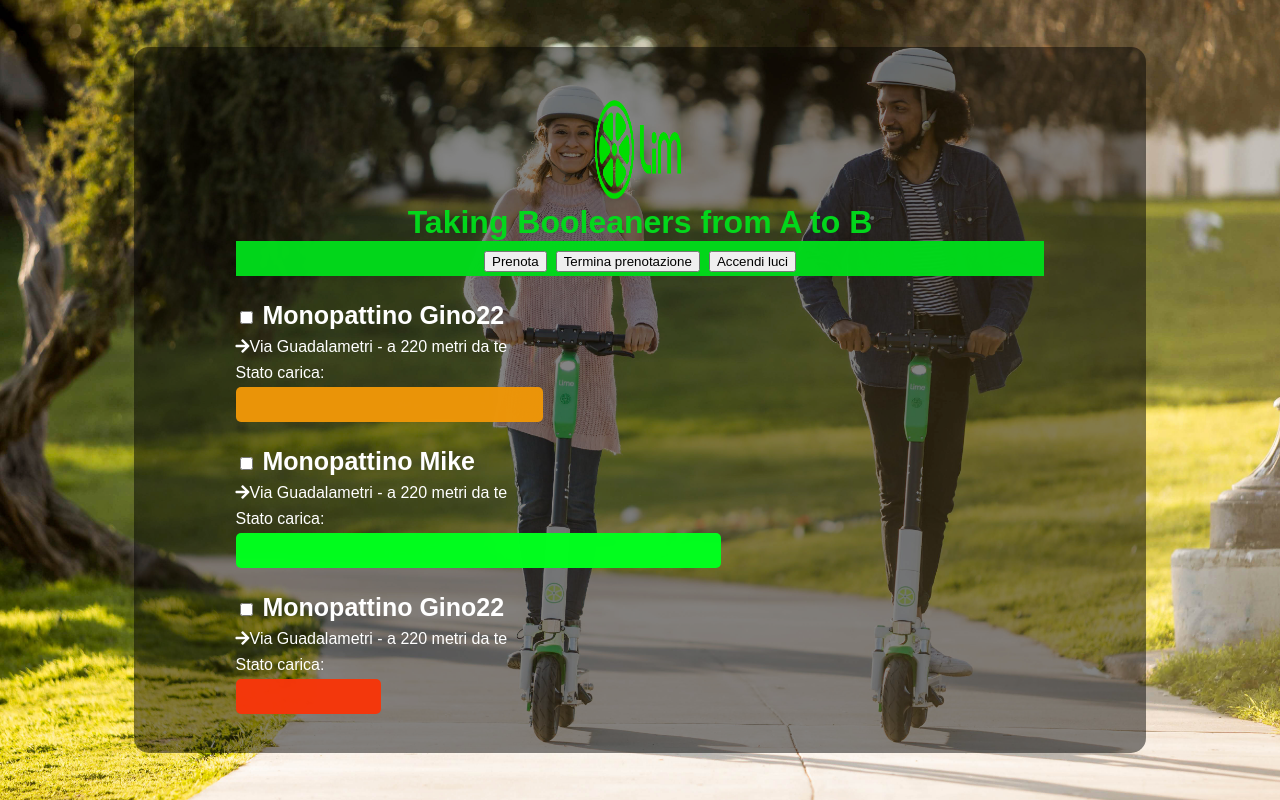
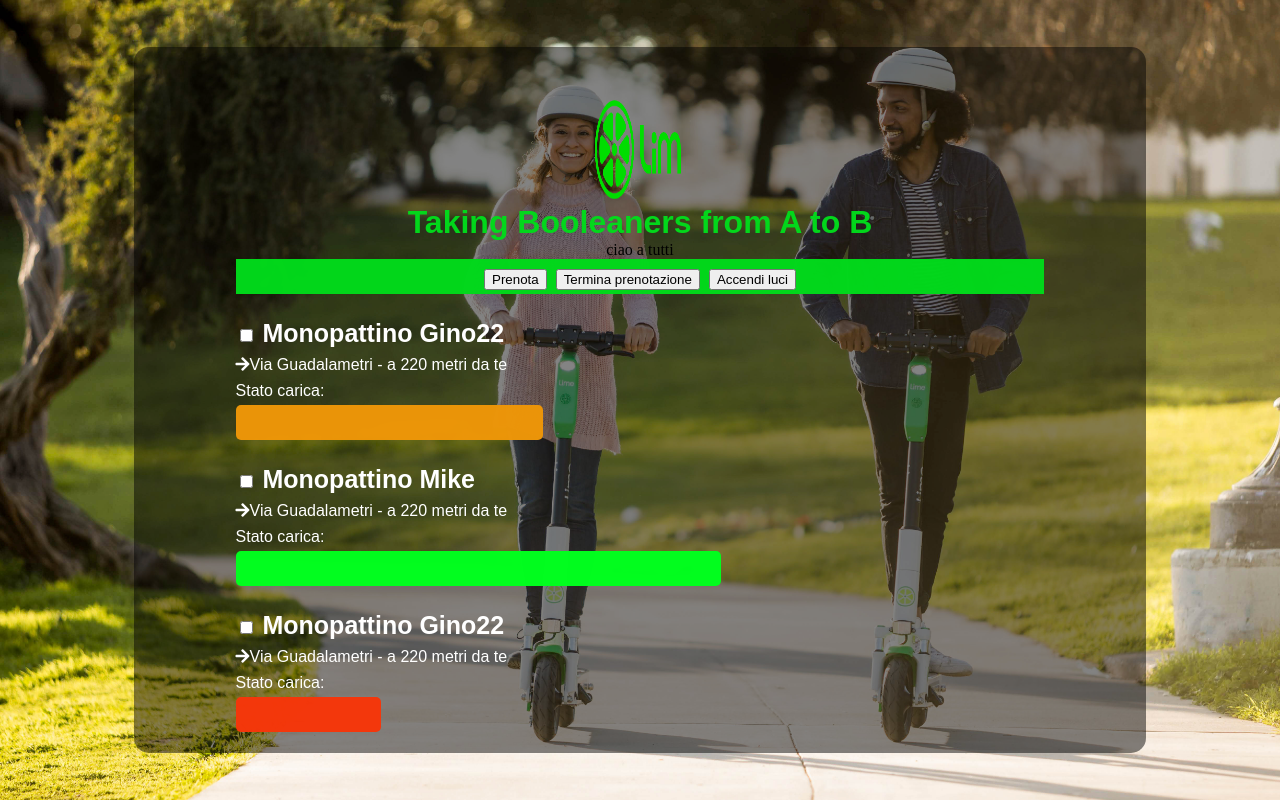
Before and after one commit to RiccardoFiacco/CodingChallenge, a plain HTML site: page index.html in a window 1280 px wide. Drawn offline with Linux system fonts and the light colour scheme.

Commit message:
add ciao

```diff
--- a/index.html
+++ b/index.html
@@ -15,6 +15,7 @@
             <img id="icon" src="logo.png">
 
             <h1>Taking Booleaners from A to B</h1>
+            ciao a tutti
 
         </header>
 
```
